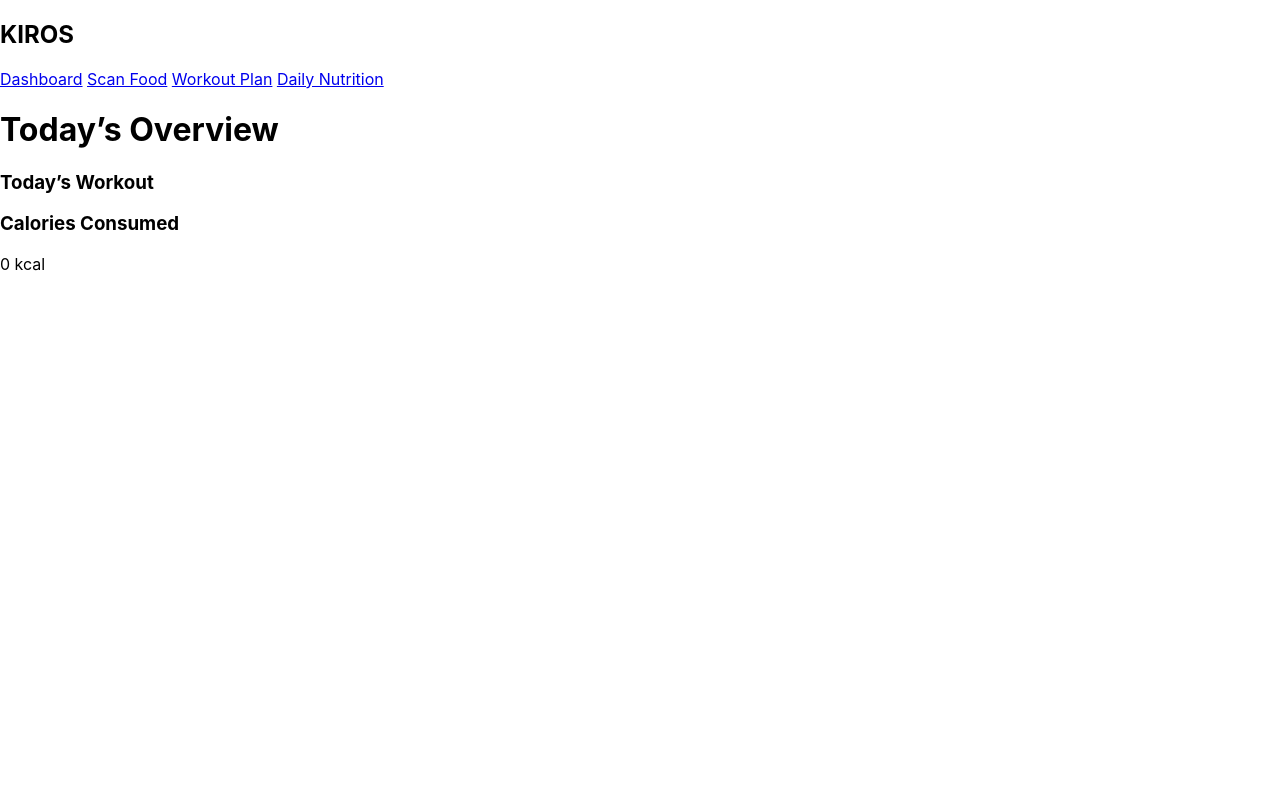
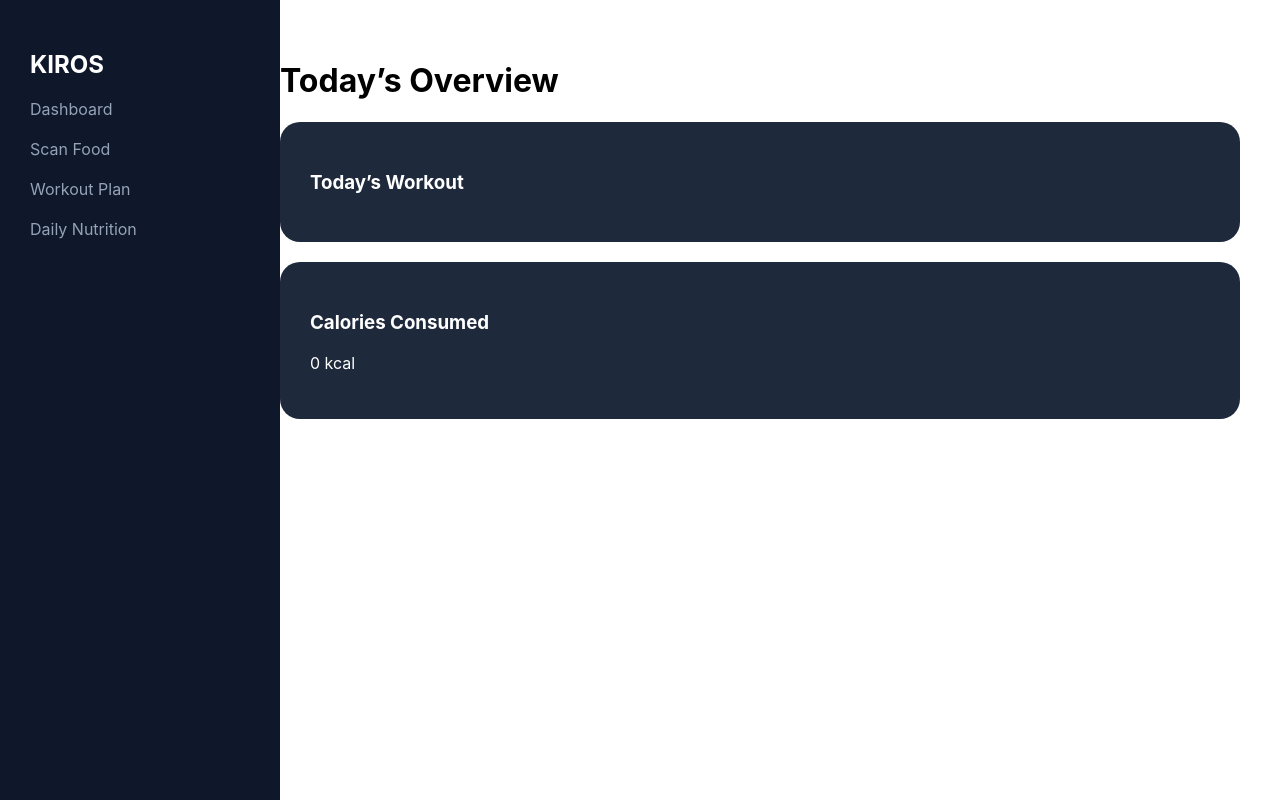
Before and after one commit to Gagan1468/KIROS, a plain HTML site: page dashboard.html in a window 1280 px wide. Drawn offline with Linux system fonts and the light colour scheme.

Commit message:
Update style.css

```diff
--- a/style.css
+++ b/style.css
@@ -41,3 +41,32 @@ body{
   color:white;
   cursor:pointer;
 }
+
+.sidebar{
+  position:fixed;
+  width:220px;
+  height:100vh;
+  background:#0f172a;
+  padding:30px;
+  color:white;
+}
+
+.sidebar a{
+  display:block;
+  margin-top:20px;
+  color:#94a3b8;
+  text-decoration:none;
+}
+
+.main{
+  margin-left:240px;
+  padding:40px;
+}
+
+.card{
+  background:#1e293b;
+  padding:30px;
+  border-radius:20px;
+  margin-top:20px;
+  color:white;
+}
```
